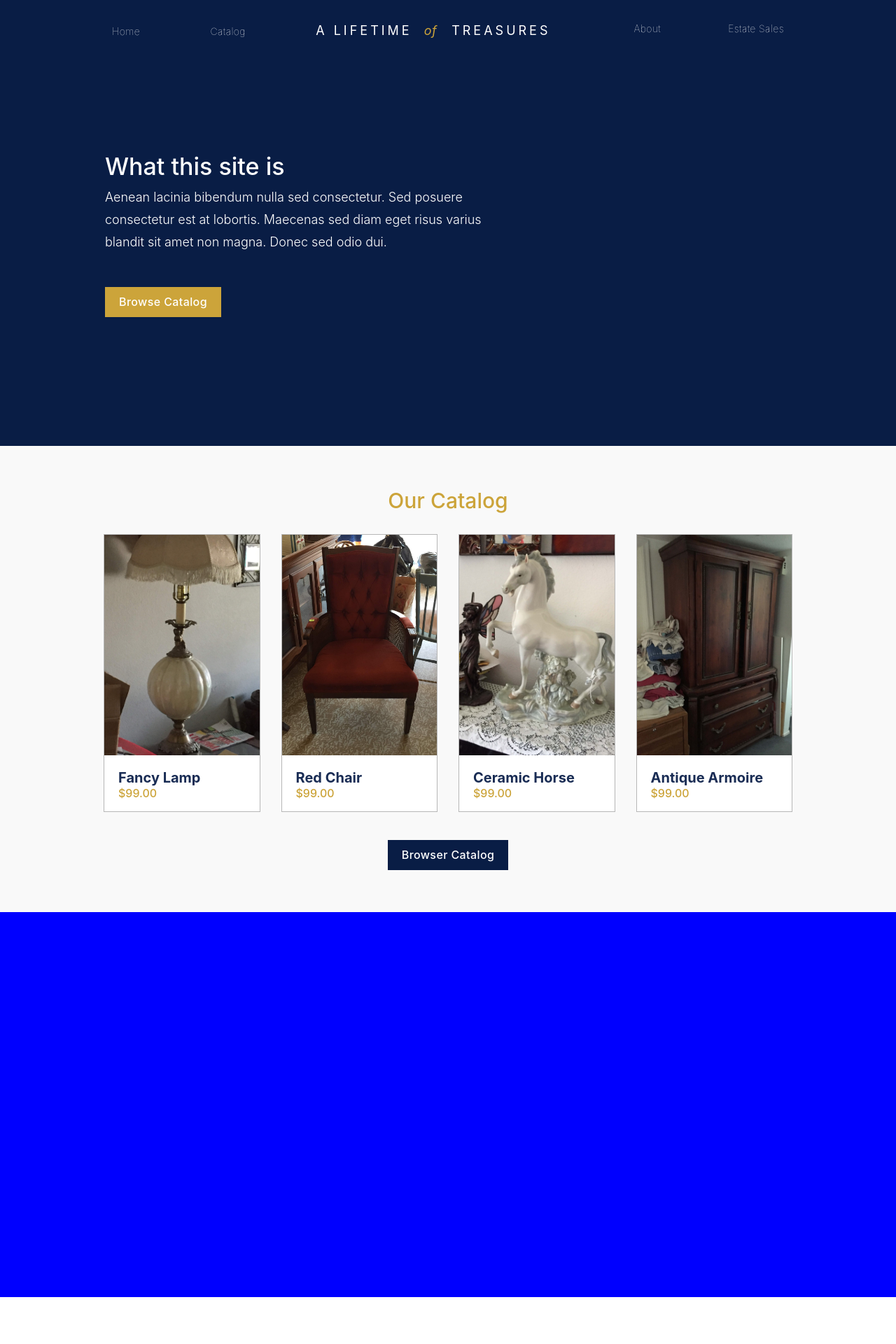
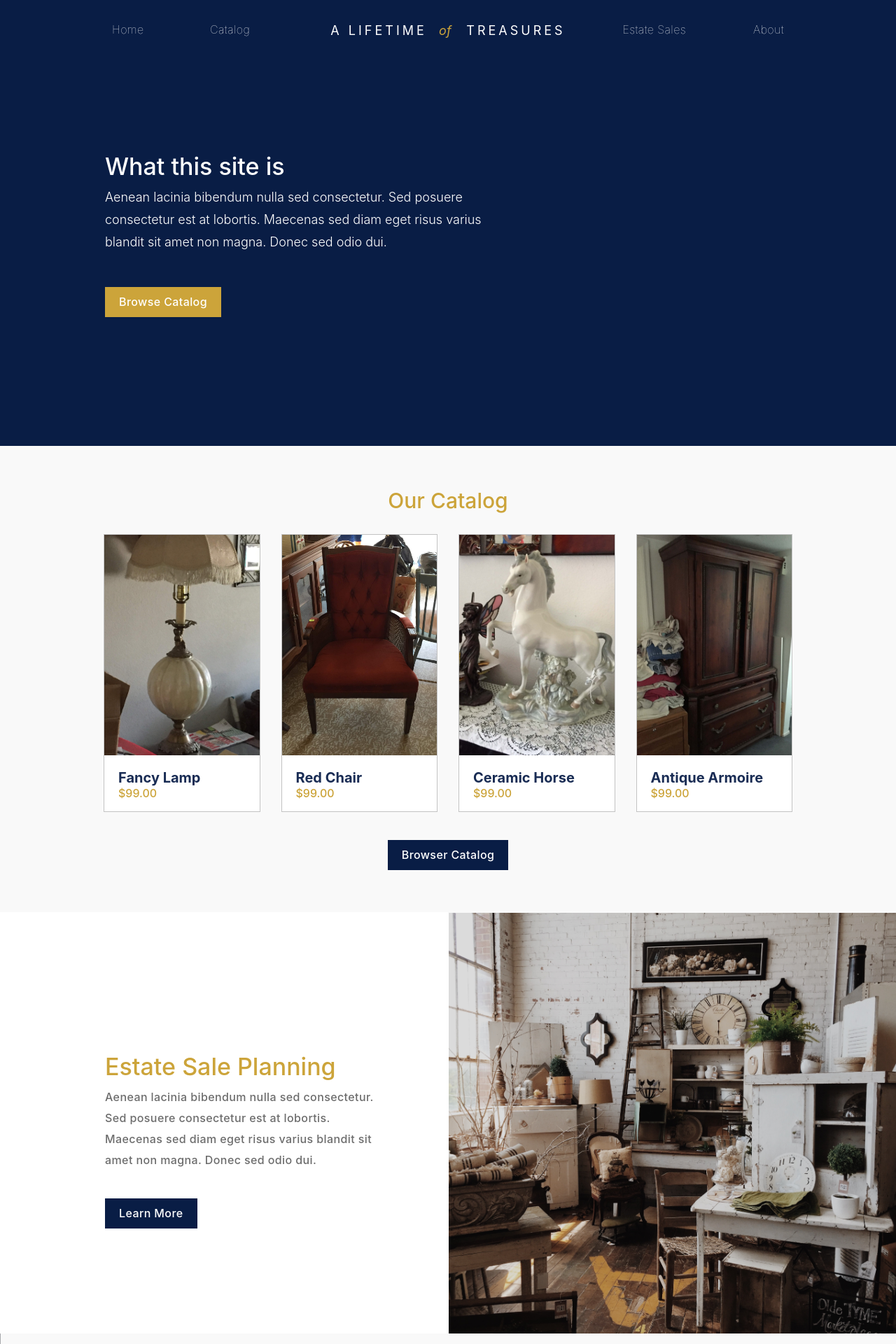
Before and after one commit to TJBANEY/lifetime-of-treasures, a Django app: page / in a window 1280 px wide. Shown: the top 1920 px of the page at 70% size. Before the commit the page ends 1853 px from the top, so only its background shows below. Run offline with Django 3.2, Linux system fonts and the light colour scheme; some libraries are stand-ins or nearby versions.

Commit message:
Flesh out remainder of landing page

```diff
--- a/lifetimeoftreasures/static/less/main.css
+++ b/lifetimeoftreasures/static/less/main.css
@@ -18,33 +18,61 @@ button {
 .mgn-top-forty {
   margin-top: 40px;
 }
+/*****************/
 @media screen and (min-width: 1200px) {
-  #navigation-header .container.navigation {
-    max-width: 960px!important;
+  #navigation-header .container.navigation,
+  #site-footer .container.navigation,
+  #navigation-header .container.footer,
+  #site-footer .container.footer {
+    max-width: 960px !important;
   }
 }
-#navigation-header .container span.link-left {
+#navigation-header .container span.link-left,
+#site-footer .container span.link-left,
+#navigation-header .container span.link-right,
+#site-footer .container span.link-right {
   letter-spacing: .4px;
-  margin-right: 10%;
   font-weight: 100;
-  font-size: 14px;
+  font-size: 16px;
 }
-#navigation-header .container span.link-right {
-  letter-spacing: .4px;
-  margin-left: 10%;
-  font-weight: 100;
-  font-size: 14px;
-  float: right;
+#navigation-header .container span.link-left,
+#site-footer .container span.link-left {
+  text-align: left;
 }
-#navigation-header .container span.title {
-  font-size: 18px;
+#navigation-header .container span.link-right,
+#site-footer .container span.link-right {
+  text-align: right;
+}
+#navigation-header .container span.title,
+#site-footer .container span.title {
   letter-spacing: 4px;
+  padding: 0;
+  text-align: center;
 }
-#navigation-header .container span.title .second {
+#navigation-header .container span.title .second,
+#site-footer .container span.title .second {
   letter-spacing: .4px;
   color: #CCA43A;
   font-style: italic;
   padding: 0 12px 0 8px;
+}
+#navigation-header {
+  color: white;
+  padding: 30px 0;
+  background: #091D45;
+  margin-bottom: -1px;
+}
+@media screen and (min-width: 992px) {
+  #navigation-header {
+    margin-bottom: 0;
+  }
+}
+#navigation-header span.link-left,
+#navigation-header span.link-right {
+  padding: 0;
+}
+#navigation-header span.title {
+  font-size: 18px;
 }
 .landing-section {
   min-height: 550px;
@@ -84,7 +112,7 @@ button {
   margin-bottom: 30px;
 }
 .landing-section#gallery .gallery-item-container .gallery-item-card {
-  border: 1px solid #b7b7b7;
+  border: 1px solid #c3c3c3;
 }
 .landing-section#gallery .gallery-item-container .gallery-item-card .image {
   height: 315px;
@@ -123,13 +151,59 @@ button {
   line-height: 21px;
   color: #CCA43A;
 }
-.landing-section#service {
-  background-color: blue;
+/**** CUSTOM SECTIONS ****/
+.two-section-image-right .left,
+.two-section-image-left .left,
+.two-section-image-right .right,
+.two-section-image-left .right {
+  height: 640px;
 }
-.landing-section #about-us {
-  background-color: red;
+.two-section-image-right .content h3,
+.two-section-image-left .content h3 {
+  line-height: 41px;
+  color: #CCA43A;
+  font-weight: 500;
+  font-size: 34px;
 }
-.landing-section #site-footer {
+.two-section-image-right .content p,
+.two-section-image-left .content p {
+  color: #6C6C6C;
+  font-weight: 500;
+  letter-spacing: .4px;
+  font-size: 16px;
+  line-height: 30px;
+  margin-bottom: 40px;
+}
+.two-section-image-left {
+  background-color: #f9f9f9;
+}
+.two-section-image-left .content {
+  padding: 200px 200px 150px 0px;
+}
+.two-section-image-left .image {
+  background-image: url("/static/images/stock/lake_image_stock.png");
+  background-size: cover;
+}
+.two-section-image-right {
+  background-color: white;
+}
+.two-section-image-right .content {
+  padding: 200px 100px 150px 150px;
+}
+.two-section-image-right .image {
+  background-image: url("/static/images/stock/estate_sale_stock.png");
+  background-size: cover;
+}
+#site-footer {
+  color: white;
   padding: 95px 0;
   background-color: #141414;
 }
+#site-footer span.link-left,
+#site-footer span.link-right {
+  padding: 5px 0 0 0;
+  opacity: .5;
+}
+#site-footer span.title {
+  font-size: 24px;
+}
--- a/lifetimeoftreasures/static/less/main.less
+++ b/lifetimeoftreasures/static/less/main.less
@@ -21,34 +21,34 @@ button {
 .mgn-top-forty {
   margin-top: 40px;
 }
+/*****************/
 
-#navigation-header {
+#navigation-header, #site-footer {
   .container {
-    &.navigation {
+    &.navigation, &.footer {
       @media screen and (min-width: 1200px) {
-        max-width: 960px!important;
+        max-width: 960px !important;
       }
     }
     span {
+      &.link-left, &.link-right {
+        letter-spacing: .4px;
+        font-weight: 100;
+        font-size: 16px;
+      }
+
       &.link-left {
-        letter-spacing: .4px;
-        margin-right: 10%;
-        font-weight: 100;
-        font-size: 14px;
+        text-align: left;
       }
 
       &.link-right {
-        letter-spacing: .4px;
-        margin-left: 10%;
-        font-weight: 100;
-        font-size: 14px;
-        float: right;
+        text-align: right;
       }
 
       &.title {
-        font-size: 18px;
         letter-spacing: 4px;
-
+        padding: 0;
+        text-align: center;
 
         .second {
           letter-spacing: .4px;
@@ -58,6 +58,27 @@ button {
         }
 
       }
+    }
+  }
+}
+
+#navigation-header {
+  color: white;
+  padding: 30px 0;
+  background: #091D45;
+  margin-bottom: -1px;
+
+  @media screen and (min-width: 992px) {
+    margin-bottom: 0;
+  }
+
+  span {
+    &.link-left, &.link-right {
+      padding: 0;
+    }
+
+    &.title {
+      font-size: 18px;
     }
   }
 }
@@ -106,7 +127,7 @@ button {
 
     .gallery-item-container {
       .gallery-item-card {
-        border: 1px solid #b7b7b7;
+        border: 1px solid #c3c3c3;
 
         .image {
           height: 315px;
@@ -155,17 +176,72 @@ button {
       }
     }
   }
+}
 
-  &#service {
-    background-color: blue;
+/**** CUSTOM SECTIONS ****/
+.two-section-image-right, .two-section-image-left {
+  .left, .right {
+    height: 640px;
   }
 
-  #about-us {
-    background-color: red;
+  .content {
+    h3 {
+      line-height: 41px;
+      color: #CCA43A;
+      font-weight: 500;
+      font-size: 34px;
+    }
+
+    p {
+      color: #6C6C6C;
+      font-weight: 500;
+      letter-spacing: .4px;
+      font-size: 16px;
+      line-height: 30px;
+      margin-bottom: 40px;
+    }
+  }
+}
+
+.two-section-image-left {
+  background-color: #f9f9f9;
+
+  .content {
+    padding: 200px 200px 150px 0px;
   }
 
-  #site-footer {
-    padding: 95px 0;
-    background-color: #141414;
+  .image {
+    background-image: url("/static/images/stock/lake_image_stock.png");
+    background-size: cover;
   }
 }
+
+.two-section-image-right {
+  background-color: white;
+
+  .content {
+    padding: 200px 100px 150px 150px;
+  }
+
+  .image {
+    background-image: url("/static/images/stock/estate_sale_stock.png");
+    background-size: cover;
+  }
+}
+
+#site-footer {
+  color: white;
+  padding: 95px 0;
+  background-color: #141414;
+
+  span {
+    &.link-left, &.link-right {
+      padding: 5px 0 0 0;
+      opacity: .5;
+    }
+
+    &.title {
+      font-size: 24px;
+    }
+  }
+}
--- a/lifetimeoftreasures/templates/base.html
+++ b/lifetimeoftreasures/templates/base.html
@@ -18,7 +18,7 @@
     <link rel="apple-touch-icon" sizes="144x144" href="/static/images/favicon/apple-icon-144x144.png">
     <link rel="apple-touch-icon" sizes="152x152" href="/static/images/favicon/apple-icon-152x152.png">
     <link rel="apple-touch-icon" sizes="180x180" href="/static/images/favicon/apple-icon-180x180.png">
-    <link rel="icon" type="image/png" sizes="192x192"  href="/static/images/favicon/android-icon-192x192.png">
+    <link rel="icon" type="image/png" sizes="192x192" href="/static/images/favicon/android-icon-192x192.png">
     <link rel="icon" type="image/png" sizes="32x32" href="/static/images/favicon/favicon-32x32.png">
     <link rel="icon" type="image/png" sizes="96x96" href="/static/images/favicon/favicon-96x96.png">
     <link rel="icon" type="image/png" sizes="16x16" href="/static/images/favicon/favicon-16x16.png">
@@ -33,23 +33,25 @@
     <script src="https://maxcdn.bootstrapcdn.com/bootstrap/4.0.0/js/bootstrap.min.js"></script>
 </head>
 <body>
-<div id="navigation-header" style="color: white; padding: 30px 0; width: 100%; background: #091D45;">
-    <div class="navigation container" style="padding: 0;">
-            <span class="link-left">
+<div id="navigation-header">
+    <div class="navigation container">
+        <div class="row">
+            <span class="link-left col">
                 Home
             </span>
-        <span class="link-left">
+            <span class="link-left col">
                 Catalog
             </span>
-        <span class="title">
+            <span class="title col-6 col-lg-5">
                 <span class="first">A LIFETIME</span> <span class="second">of</span> <span class="third">TREASURES</span>
             </span>
-        <span class="link-right">
+            <span class="link-right col">
                 Estate Sales
             </span>
-        <span class="link-right">
+            <span class="link-right col">
                 About
             </span>
+        </div>
     </div>
 </div>
 
@@ -115,13 +117,58 @@
     </div>
 </div>
 
-<div id="service" class="landing-section col-xs-12">
+<div class="two-section-image-right col-12">
+    <div class="row">
+        <div class="col-6 content">
+            <h3>Estate Sale Planning</h3>
+            <p>
+                Aenean lacinia bibendum nulla sed consectetur.
+                Sed posuere consectetur est at lobortis. Maecenas
+                sed diam eget risus varius blandit sit amet non
+                magna. Donec sed odio dui.
+            </p>
+            <button class="blue">Learn More</button>
         </div>
-<div id="about-us" class="landing-section col-xs-12">
+        <div class="col-6 image"></div>
+    </div>
+</div>
+
+<div class="two-section-image-left col-12">
+    <div class="row">
+        <div class="col-6 image"></div>
+        <div class="col-6 content">
+            <h3>Estate Sale Planning</h3>
+            <p>
+                Aenean lacinia bibendum nulla sed consectetur.
+                Sed posuere consectetur est at lobortis. Maecenas
+                sed diam eget risus varius blandit sit amet non
+                magna. Donec sed odio dui. Aenean lacinia bibendum nulla sed consectetur.
+            </p>
+            <button class="blue">Contact Us</button>
+        </div>
+    </div>
 </div>
 
 <div id="site-footer">
+    <div class="footer container">
+        <div class="row">
+            <span class="link-left col">
+                Home
+            </span>
+            <span class="link-left col">
+                Catalog
+            </span>
+            <span class="title col-6 col-lg-5">
+                <span class="first">A LIFETIME</span> <span class="second">of</span> <span class="third">TREASURES</span>
+            </span>
+            <span class="link-right col">
+                Estate Sales
+            </span>
+            <span class="link-right col">
+                About
+            </span>
         </div>
-
+    </div>
+</div>
 </body>
 </html>
```
Also changed, not shown: lifetimeoftreasures/static/images/stock/estate_sale_stock.png (added), lifetimeoftreasures/static/images/stock/lake_image_stock.png (added), 3 other files. Lines whose indentation alone changed are shown as unchanged.
